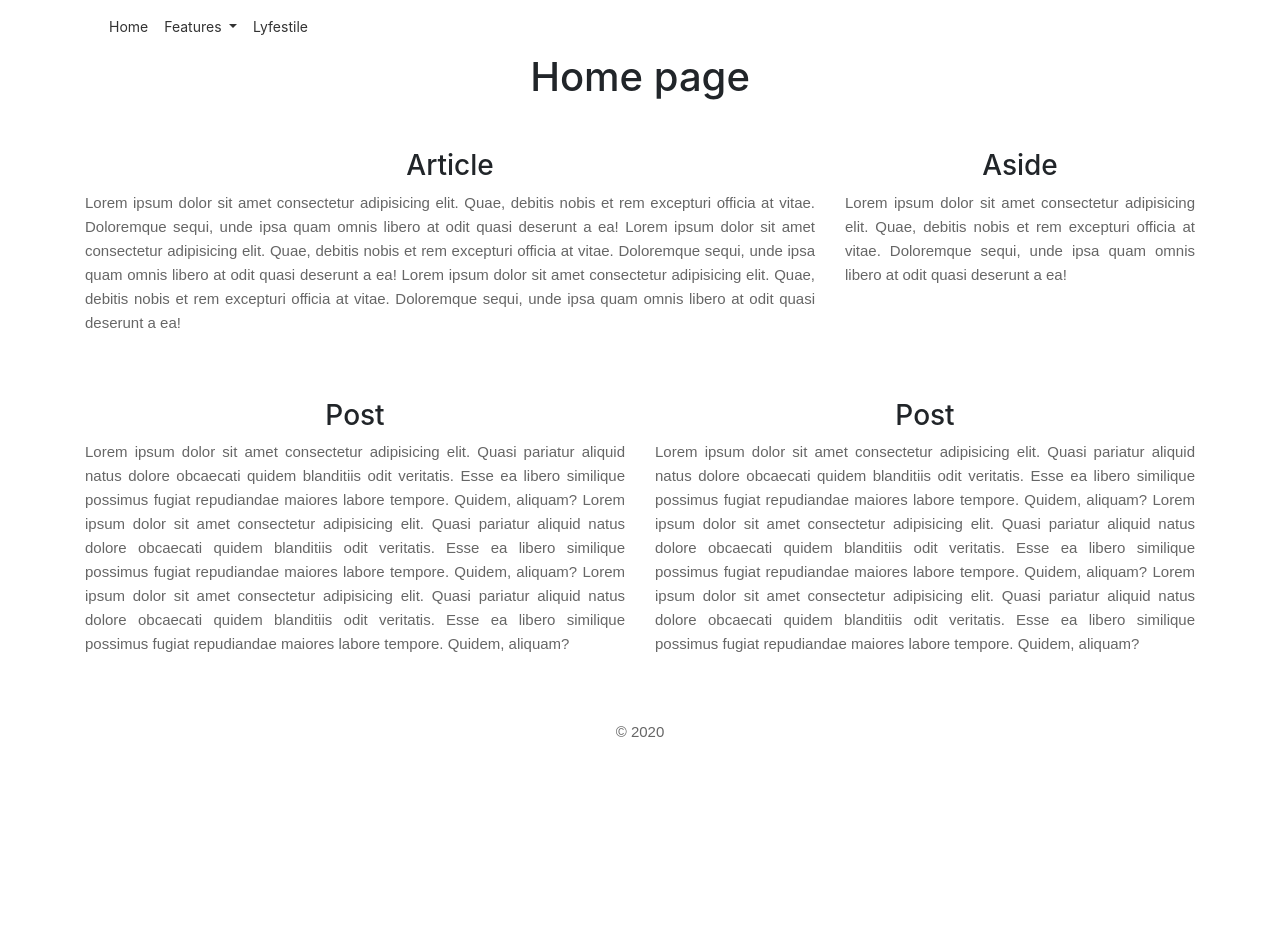
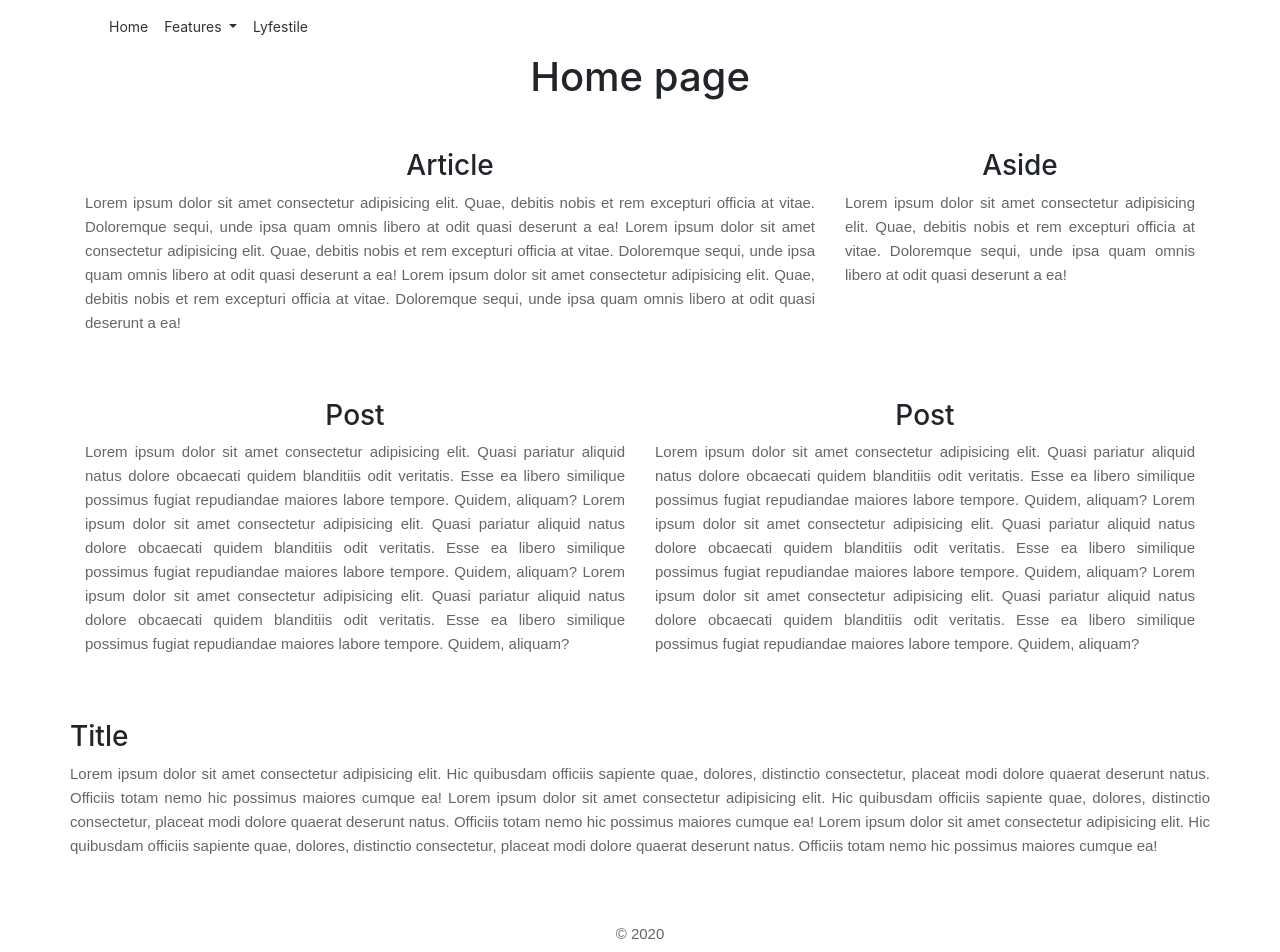
Before and after one commit to JhonathanMusa/practice-web-vue-1, a Vue app: page / in a window 1280 px wide. Shown: the top 952 px of the page. Before the commit the page ends 800 px from the top, so only its background shows below. Built offline with nearby package versions, Linux system fonts and the light colour scheme.

Commit message:
simple commit

```diff
--- a/src/views/Home.vue
+++ b/src/views/Home.vue
@@ -62,6 +62,21 @@
         </p>
       </div>
     </div>
+    <div class="row mt-5">
+      <h3 class="text-center">Title</h3>
+      <p class="text-justify">
+        Lorem ipsum dolor sit amet consectetur adipisicing elit. Hic quibusdam
+        officiis sapiente quae, dolores, distinctio consectetur, placeat modi
+        dolore quaerat deserunt natus. Officiis totam nemo hic possimus maiores
+        cumque ea! Lorem ipsum dolor sit amet consectetur adipisicing elit. Hic
+        quibusdam officiis sapiente quae, dolores, distinctio consectetur,
+        placeat modi dolore quaerat deserunt natus. Officiis totam nemo hic
+        possimus maiores cumque ea! Lorem ipsum dolor sit amet consectetur
+        adipisicing elit. Hic quibusdam officiis sapiente quae, dolores,
+        distinctio consectetur, placeat modi dolore quaerat deserunt natus.
+        Officiis totam nemo hic possimus maiores cumque ea!
+      </p>
+    </div>
     <Footer />
   </div>
 </template>
```
